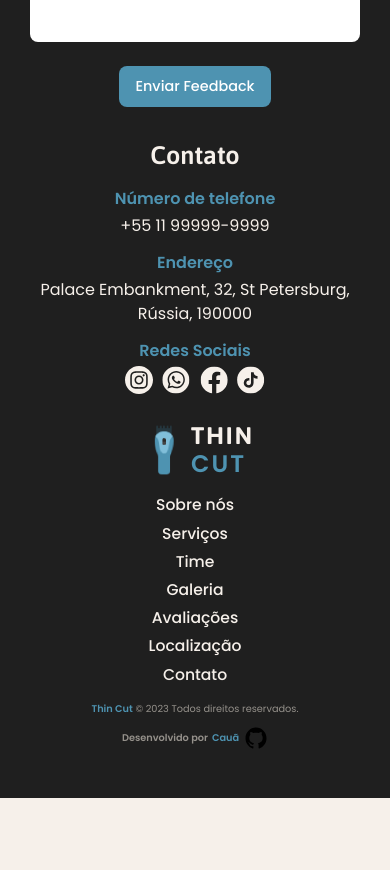
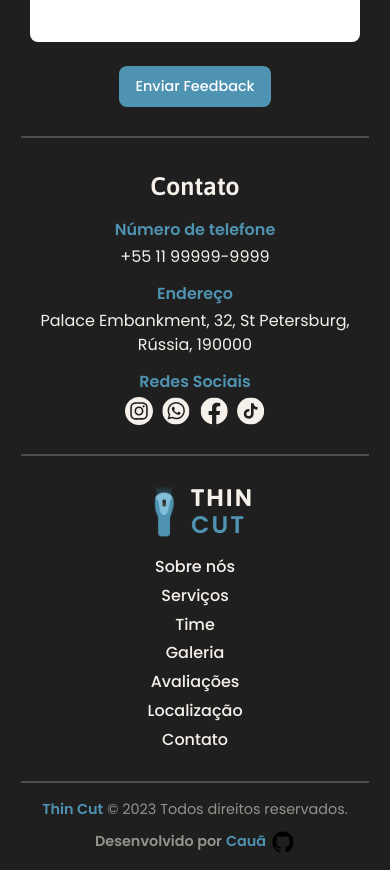
Before and after one commit to CauaRodrigues/thin-cut, a React (Vite) app: page / in a window 390 px wide. Shown: the part 6480-7350 px from the top of the page. Before the commit the page ends 7278 px from the top, so only its background shows below. Built offline with nearby package versions, Linux system fonts and the light colour scheme.

Commit message:
Footer 100% responsiva \ OK

```diff
--- a/src/components/sections/Footer/footer.styled.jsx
+++ b/src/components/sections/Footer/footer.styled.jsx
@@ -1,4 +1,24 @@
 import styled from "styled-components";
+import Section from "@styled/Section";
+
+export const FooterSection = styled(Section)`
+	padding-bottom: 1rem;
+`;
+
+export const Divider = styled.div`
+	display: none;
+	height: 2px;
+	width: 95%;
+	background-color: ${({ theme }) => theme.colors.light};
+	align-self: center;
+	opacity: 0.2;
+
+	order: ${(props) => props.order};
+
+	@media (max-width: 800px) {
+		display: flex;
+	}
+`;
 
 export const Footer = styled.div`
 	width: 100%;
@@ -40,7 +60,7 @@ export const Links = styled.div`
 	a {
 		color: ${({ theme }) => theme.colors.main};
 		font-weight: ${({ theme }) => theme.fonts.fw.md};
-		font-size: min(1rem, 4vw);
+		font-size: min(1rem, 5vw);
 		transition: all 0.5s;
 
 		&:hover {
@@ -152,7 +172,7 @@ export const SocialMedia = styled.div`
 
 export const Rights = styled.div`
 	text-align: center;
-	font-size: min(0.9rem, 2.5vw);
+	font-size: min(0.9rem, 4vw);
 	color: ${({ theme }) => theme.colors.gray};
 	display: flex;
 	flex-direction: column;
--- a/src/components/sections/Footer/index.jsx
+++ b/src/components/sections/Footer/index.jsx
@@ -12,7 +12,7 @@ export default function Footer() {
 	const theme = useTheme();
 
 	return (
-		<Section background={theme.colors.dark} color={theme.colors.main}>
+		<S.FooterSection background={theme.colors.dark} color={theme.colors.main}>
 			<a name="contact" />
 			<S.Footer>
 				<S.Menu>
@@ -28,6 +28,8 @@ export default function Footer() {
 						<a href="#contact">Contato</a>
 					</S.Links>
 				</S.Menu>
+
+				<S.Divider order={1} />
 
 				<S.FeedbackForm id="feedback">
 					<h2>Feedback</h2>
@@ -62,6 +64,8 @@ export default function Footer() {
 
 					<Button title="Enviar Feedback" />
 				</S.FeedbackForm>
+
+				<S.Divider order={-1} />
 
 				<S.Contact>
 					<h3>Contato</h3>
@@ -130,6 +134,8 @@ export default function Footer() {
 						</S.SocialMedia>
 					</S.ContactInfo>
 				</S.Contact>
+
+				<S.Divider order={-1} />
 			</S.Footer>
 
 			<S.Rights>
@@ -150,6 +156,6 @@ export default function Footer() {
 					</a>
 				</p>
 			</S.Rights>
-		</Section>
+		</S.FooterSection>
 	);
 }
```
